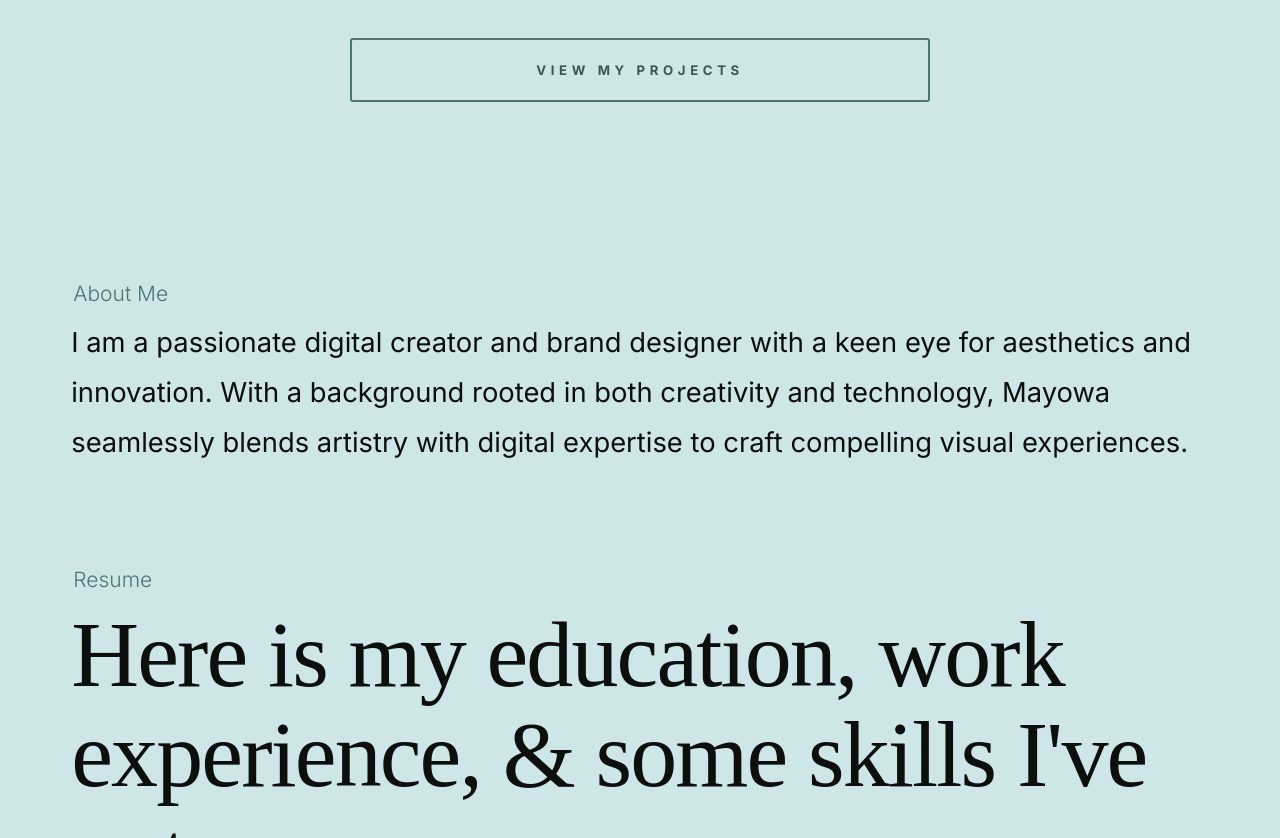
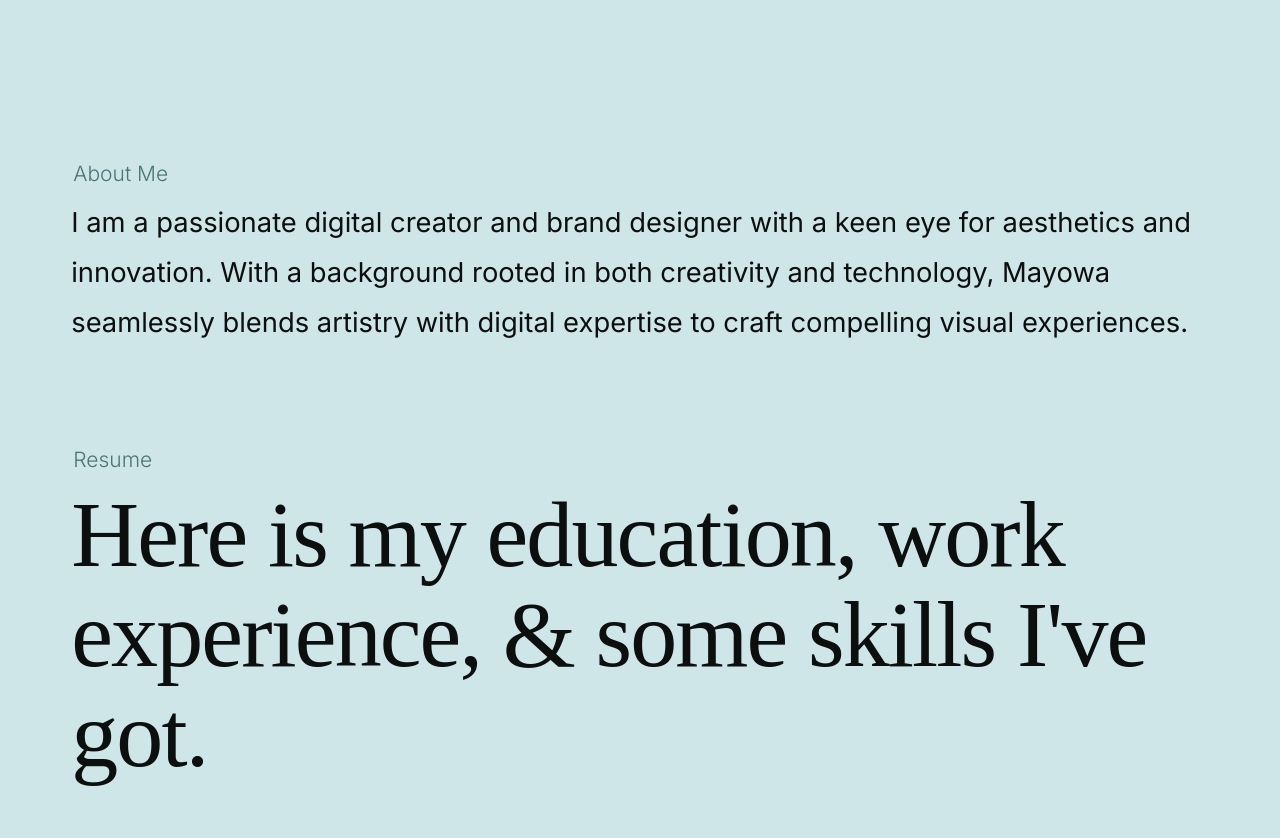
Before and after one commit to Dahmii/Mayowa-Portfolio, a plain HTML site: page index.html in a window 1280 px wide. Shown: the part 1444-2282 px from the top of the page. Drawn offline with Linux system fonts and the light colour scheme; a web font is replaced by a local one.

Commit message:
removed view project btn

```diff
--- a/index.html
+++ b/index.html
@@ -126,9 +126,9 @@
                 </div>
             </div>
 
-            <div class="project-btn">
+            <!-- <div class="project-btn">
                 <a class="btn btn--stroke u-fullwidth" href="#0"> View my Projects</a>
-            </div>
+            </div> -->
 
         </section> <!-- end s-intro -->
 
```
